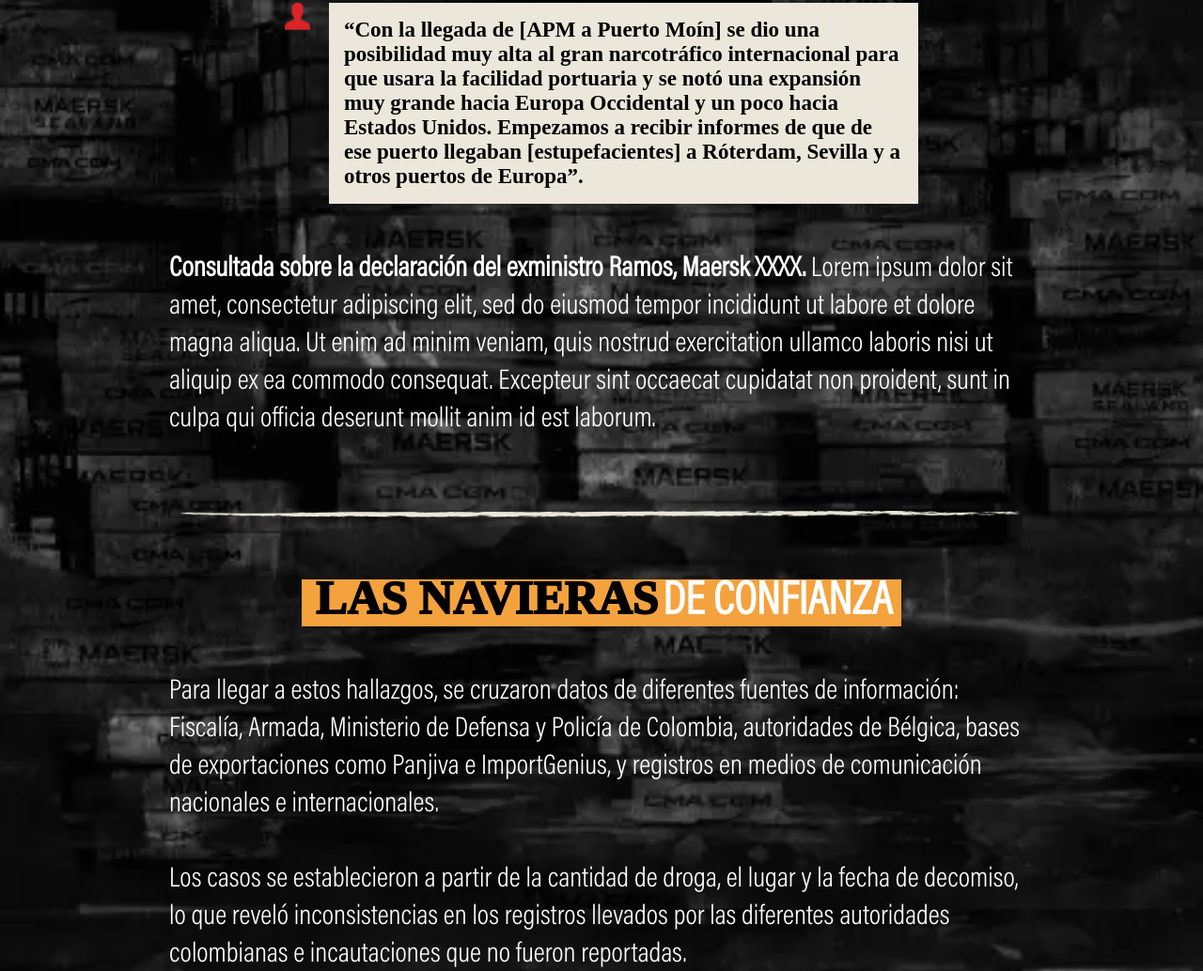
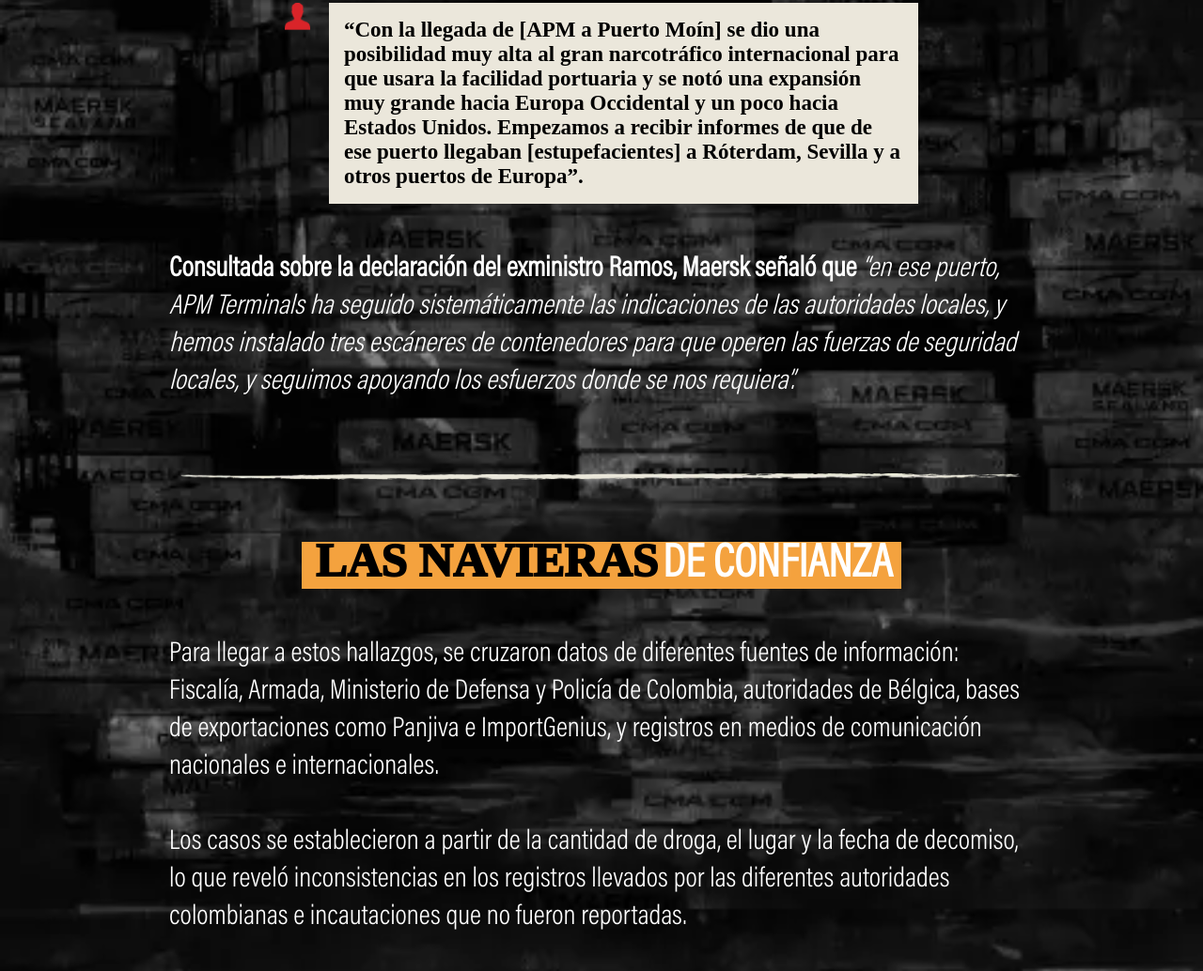
Before and after one commit to SantiagoManchola/Narcotics2.0, a plain HTML site: page index.html in a window 1280 px wide. Shown: the part 7224-8258 px from the top of the page at 94% size. Drawn offline with nearby package versions, Linux system fonts and the light colour scheme; a script that the page names is missing; a web font is replaced by a local one.

Commit message:
Cambios textos

```diff
--- a/index.html
+++ b/index.html
@@ -403,7 +403,7 @@
           </section>
       </figure>
       <p class="p2">
-        <b>Consultada sobre la declaración del exministro Ramos, Maersk XXXX.</b> Lorem ipsum dolor sit amet, consectetur adipiscing elit, sed do eiusmod tempor incididunt ut labore et dolore magna aliqua. Ut enim ad minim veniam, quis nostrud exercitation ullamco laboris nisi ut aliquip ex ea commodo consequat. Excepteur sint occaecat cupidatat non proident, sunt in culpa qui officia deserunt mollit anim id est laborum.
+        <b>Consultada sobre la declaración del exministro Ramos, Maersk señaló que </b><i>“en ese puerto, APM Terminals ha seguido sistemáticamente las indicaciones de las autoridades locales, y hemos instalado tres escáneres de contenedores para que operen las fuerzas de seguridad locales, y seguimos apoyando los esfuerzos donde se nos requiera”.</i>
       </p>
 
       <figure class="separator">
```
